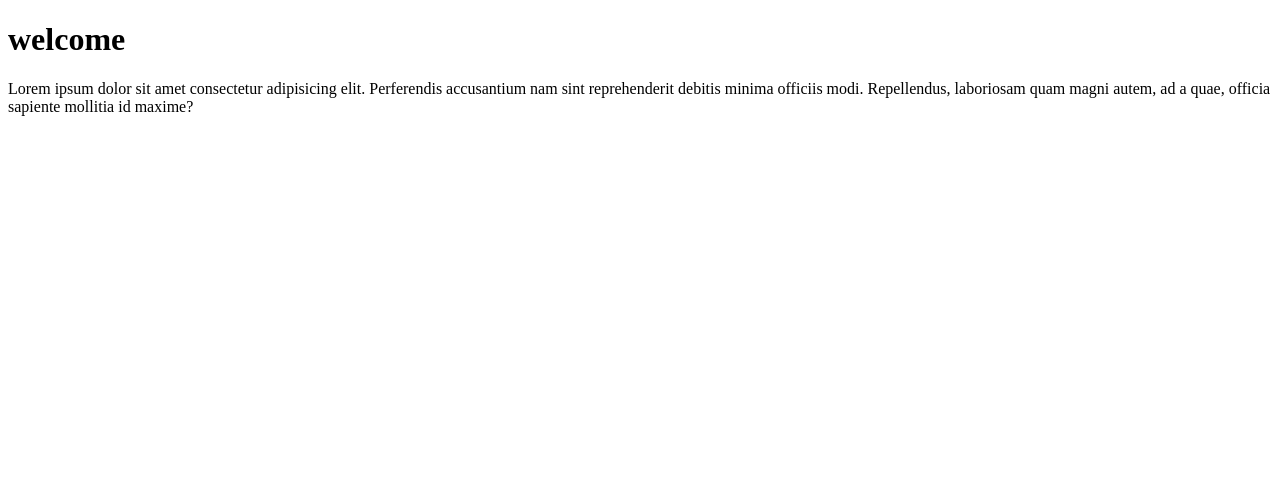
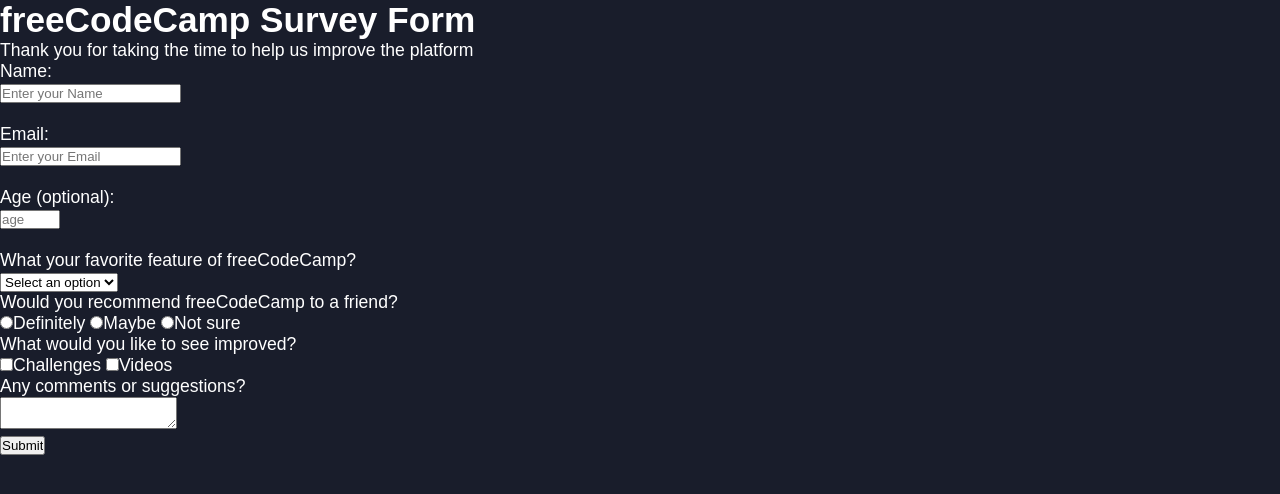
Before and after one commit to yessiho/workout, a plain HTML site: page index.html in a window 1280 px wide. Drawn offline with nearby package versions, Linux system fonts and the light colour scheme; files that its build step writes are made by us from their sources.

Commit message:
Update index.html

```diff
--- a/index.html
+++ b/index.html
@@ -1,13 +1,52 @@
 <!DOCTYPE html>
-<html lang="en">
+<html>
+
 <head>
-    <meta charset="UTF-8">
-    <meta http-equiv="X-UA-Compatible" content="IE=edge">
-    <meta name="viewport" content="width=device-width, initial-scale=1.0">
-    <title>Document</title>
+  <title>Survey Form</title>
+  <link rel="stylesheet" href="index.css">
 </head>
+
 <body>
-    <h1>welcome</h1>
-    <p>Lorem ipsum dolor sit amet consectetur adipisicing elit. Perferendis accusantium nam sint reprehenderit debitis minima officiis modi. Repellendus, laboriosam quam magni autem, ad a quae, officia sapiente mollitia id maxime?</p>
+  <h1 id="title">freeCodeCamp Survey Form
+  </h1>
+  <p id="description">Thank you for taking the time to help us improve the platform</p>
+  <form id="survey-form">
+    <label id="name-label" for="name">Name:</label>
+    <br>
+    <input type="text" id="name" name="name" required placeholder="Enter your Name"><br>
+    <br>
+    <label id="email-label" for="email">Email:</label>
+    <br>
+    <input type="email" id="email" name="email" required placeholder="Enter your Email"><br>
+    <br>
+    <label id="number-label" for="age">Age (optional):</label>
+    <br>
+    <input type="number" id="number" name="age" min="10" max="100" required placeholder="age"><br>
+    <br>
+    <label for="gender">What your favorite feature of freeCodeCamp?</label>
+    <br>
+    <select id="dropdown" name="gender" required>
+      <option value="">Select an option</option>
+      <option value="male">Challenges</option>
+      <option value="female">Projects</option>
+    </select>
+    <p>Would you recommend freeCodeCamp to a friend?</p>
+    <label>
+      <input name="user-recommend" value="definitely" type="radio" class="input-radio" />Definitely</label>
+    <label>
+      <input name="user-recommend" value="maybe" type="radio" class="input-radio" />Maybe</label>
+
+    <label><input name="user-recommend" value="not-sure" type="radio" class="input-radio" />Not sure</label>
+    <p>What would you like to see improved?</p>
+    <label>
+      <input name="user-recommend" value="definitely" type="checkbox" class="input-radio" />Challenges</label>
+    <label>
+      <input name="user-recommend" value="maybe" type="checkbox" class="input-radio" />Videos</label>
+    <p>Any comments or suggestions?</p>
+    <textarea id="feedback" name="feedback"></textarea><br>
+
+    <input type="submit" id="submit" value="Submit">
+  </form>
 </body>
+
 </html>
```
